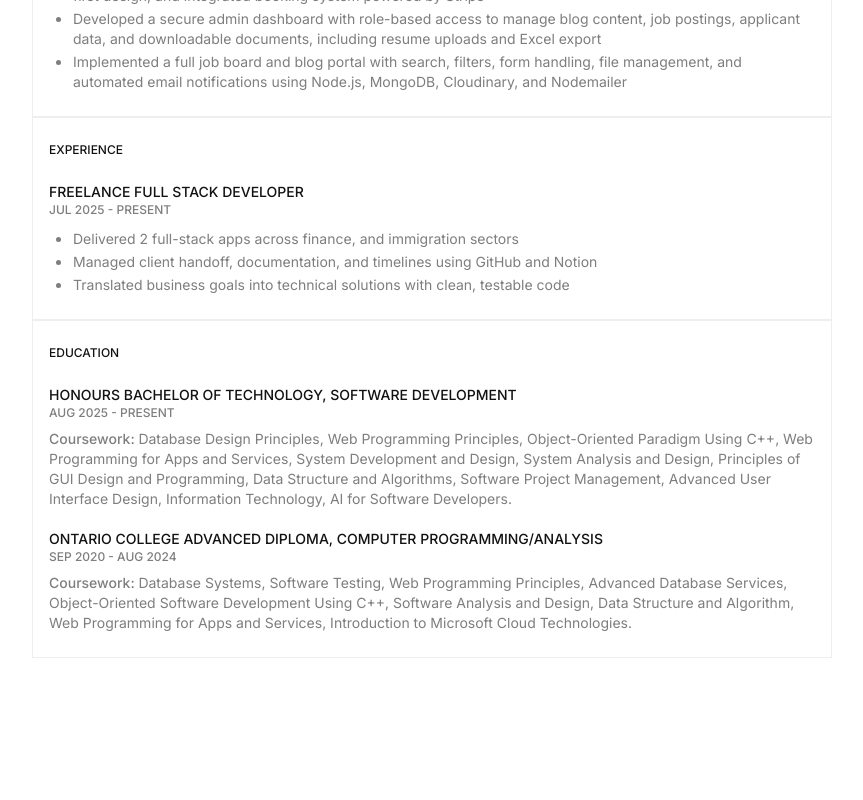
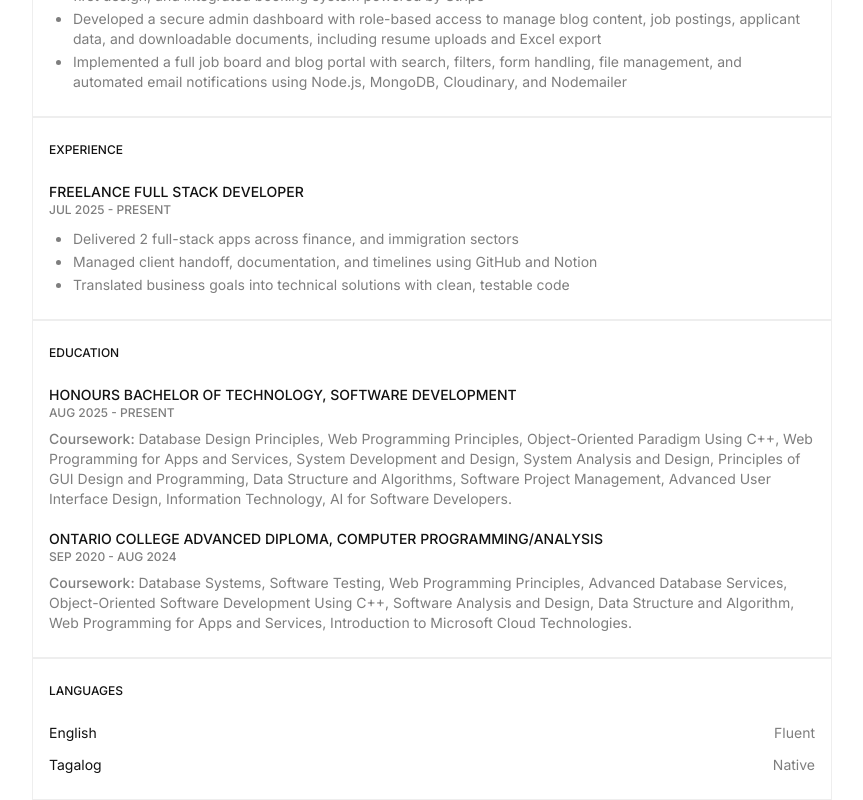
Before and after one commit to joewardperalta/single-page-resume, a Next.js app: page / in a window 1280 px wide. Shown: the part 959-1759 px from the top of the page, without its empty margins (208-1071 px from the left). Before the commit the page ends 1617 px from the top, so only its background shows below. Built offline with nearby package versions, Linux system fonts and the light colour scheme.

Commit message:
Create the Language Proficiency component, add languages data, and construct the languages section.

```diff
--- a/app/page.js
+++ b/app/page.js
@@ -15,6 +15,8 @@ import socials from "@/data/socials.json";
 import projects from "@/data/projects.json";
 import experience from "@/data/experience.json";
 import education from "@/data/education.json";
+import languages from "@/data/languages.json";
+import LanguageProficiency from "@/components/LanguageProficiency";
 
 export default function Home() {
   return (
@@ -126,6 +128,21 @@ export default function Home() {
           </ul>
         </Wrapper>
       </section>
+
+      {/* Languages Section */}
+      <section>
+        <Wrapper>
+          <SectionHeading className="mb-6">Languages</SectionHeading>
+
+          <ul className="space-y-3">
+            {languages.map((language) => (
+              <li key={language.id}>
+                <LanguageProficiency language={language} />
+              </li>
+            ))}
+          </ul>
+        </Wrapper>
+      </section>
     </main>
   );
 }
--- /dev/null
+++ b/components/LanguageProficiency.jsx
@@ -0,0 +1,11 @@
+import MiniHeading from "./MiniHeading";
+import Paragraph from "./Paragraph";
+
+export default function LanguageProficiency({ language }) {
+  return (
+    <div className="flex justify-between items-center">
+      <MiniHeading>{language.name}</MiniHeading>
+      <Paragraph>{language.proficiency}</Paragraph>
+    </div>
+  );
+}
--- /dev/null
+++ b/data/languages.json
@@ -0,0 +1,12 @@
+[
+  {
+    "id": 1,
+    "name": "English",
+    "proficiency": "Fluent"
+  },
+  {
+    "id": 2,
+    "name": "Tagalog",
+    "proficiency": "Native"
+  }
+]
```
